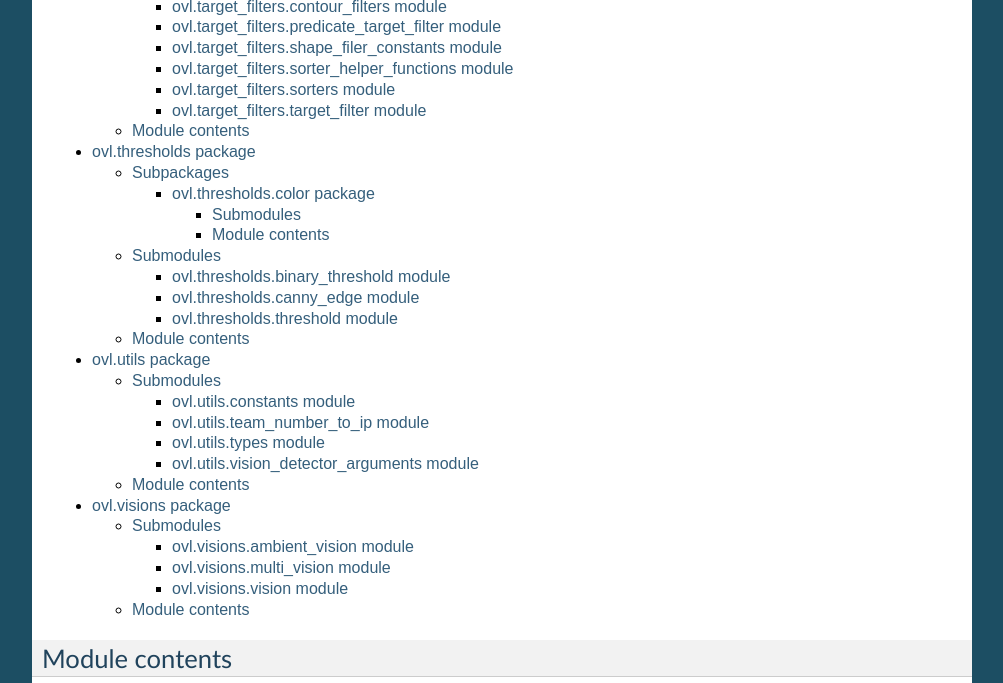
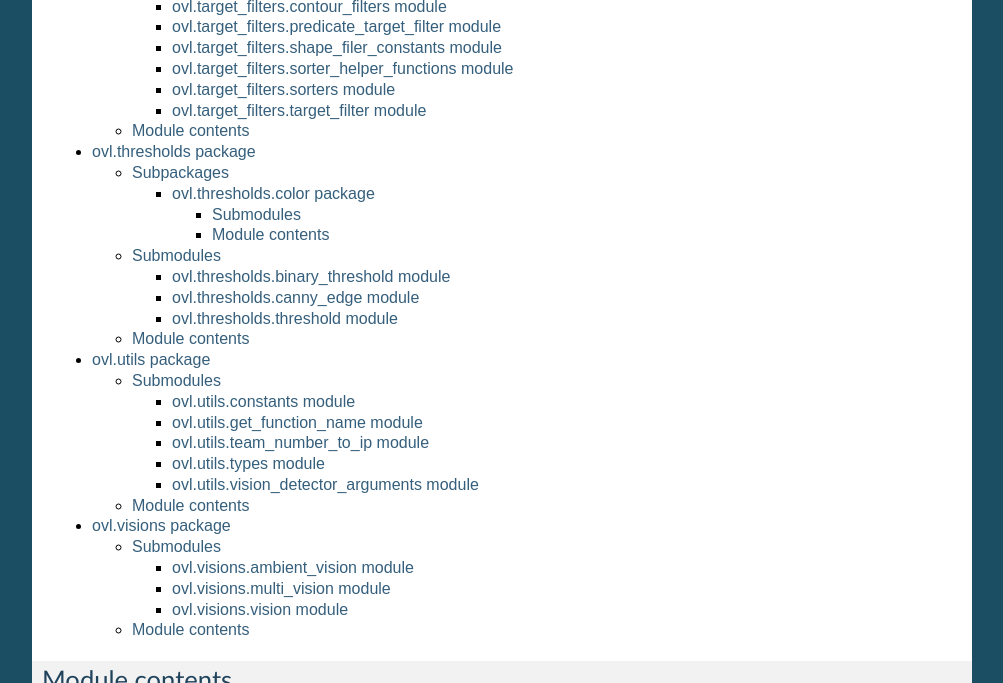
Before and after one commit to SerpentBit/ovl, a Sphinx documentation site: the page built from docs/ovl.rst, in a window 1280 px wide and 900 px high, scrolled down 1733 px, cut to the strip 0-683 px from the top of the window. Shown: the whole strip, without its empty margins (198-1201 px from the left). Built offline with Sphinx 7.4.7, drawn with Linux system fonts in a browser that asks for light colours.

Commit message:
Updated: docs

```diff
--- /dev/null
+++ b/docs/ovl.utils.get_function_name.rst
@@ -0,0 +1,7 @@
+ovl.utils.get\_function\_name module
+====================================
+
+.. automodule:: ovl.utils.get_function_name
+   :members:
+   :undoc-members:
+   :show-inheritance:
--- a/docs/ovl.utils.rst
+++ b/docs/ovl.utils.rst
@@ -8,6 +8,7 @@ Submodules
    :maxdepth: 4
 
    ovl.utils.constants
+   ovl.utils.get_function_name
    ovl.utils.team_number_to_ip
    ovl.utils.types
    ovl.utils.vision_detector_arguments
```
